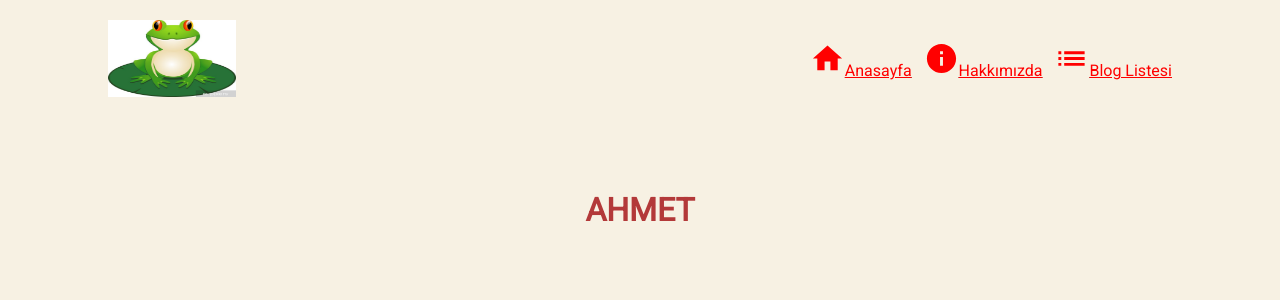
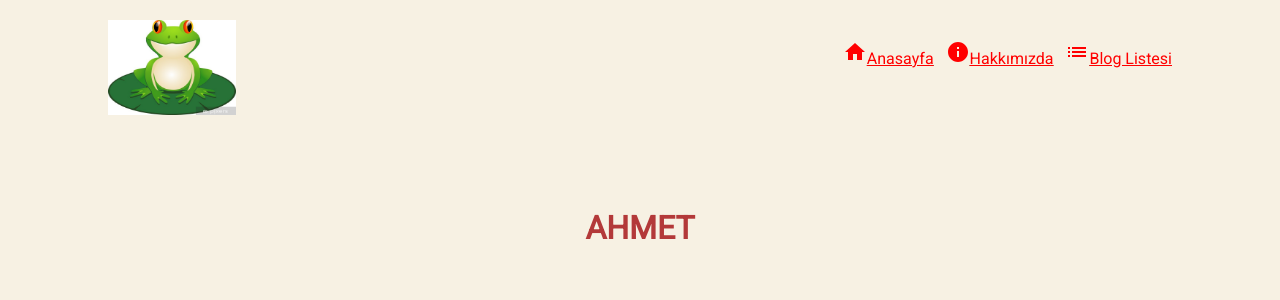
Before and after one commit to ahmetpalavan/nextjs, a Next.js app in the folder next.js/: page / in a window 1280 px wide. Shown: the top 300 px of the page. Built offline with nearby package versions, Linux system fonts and the light colour scheme.

Commit message:
Update Navbar.js

```diff
--- a/next.js/components/Navbar.js
+++ b/next.js/components/Navbar.js
@@ -8,12 +8,12 @@ export default function Navbar() {
         <nav>
             <div className='main'>
             <div className='logo'>
-                <Image src="/duvar-resimleri-sevimli-kurbaga.jpg.jpg" width={128} height={77} />
+                <Image src="/duvar-resimleri-sevimli-kurbaga.jpg.jpg" width={128} height={95} />
             </div>
-            <div className='li'>
-            <Link href='/'><a><HomeIcon fontSize='large'/>Anasayfa</a></Link>
-            <Link href='hakkimizda'><a><InfoIcon fontSize='large'/>Hakkımızda</a></Link>
-            <Link href='bloglar'><a><ListIcon fontSize='large'/>Blog Listesi</a></Link>
+            <div className='li' style={{marginTop:20}}>
+            <Link href='/'><a><HomeIcon />Anasayfa</a></Link>
+            <Link href='hakkimizda'><a><InfoIcon />Hakkımızda</a></Link>
+            <Link href='bloglar'><a><ListIcon />Blog Listesi</a></Link>
             </div>
             </div>
         </nav>
```
